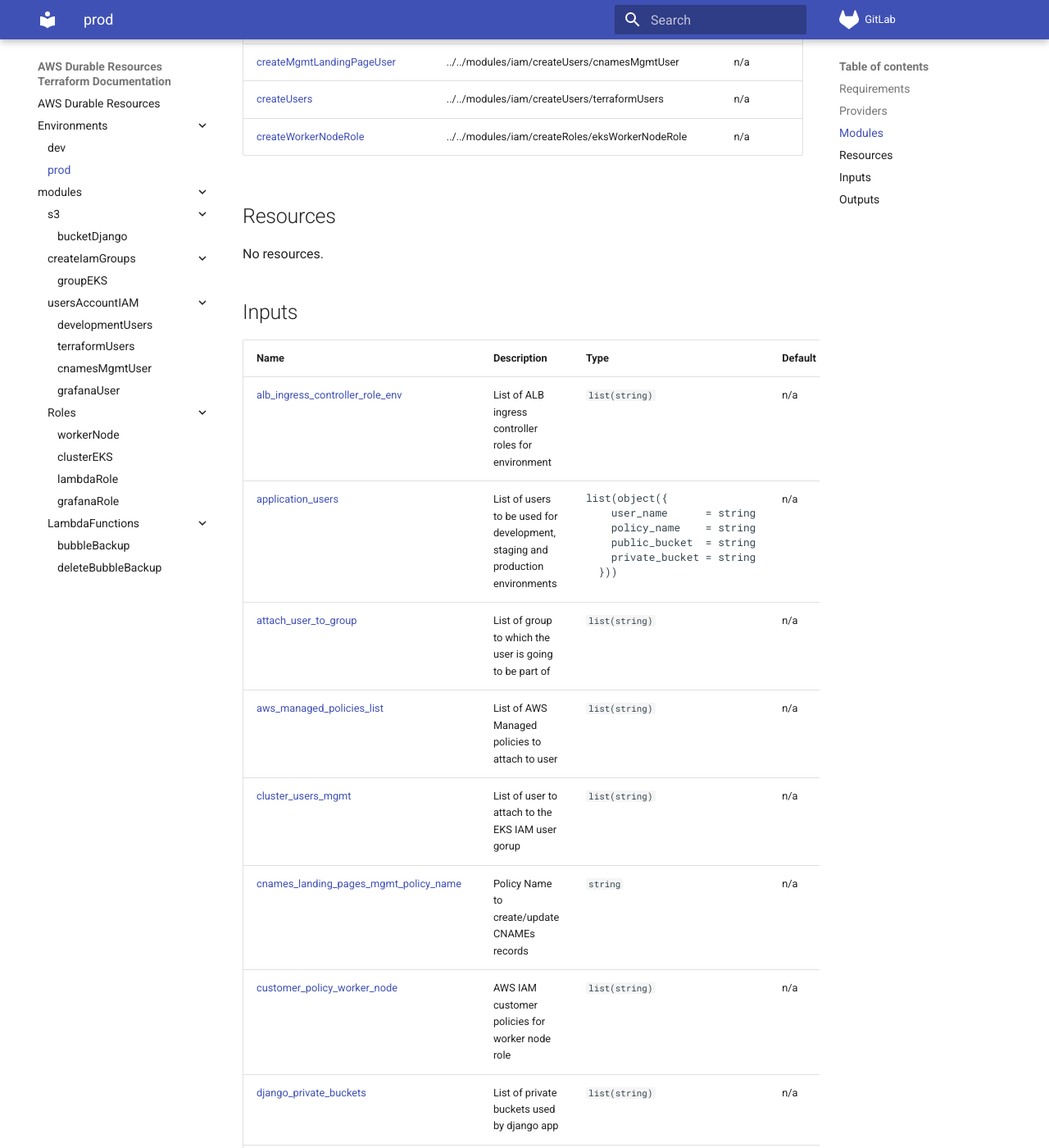
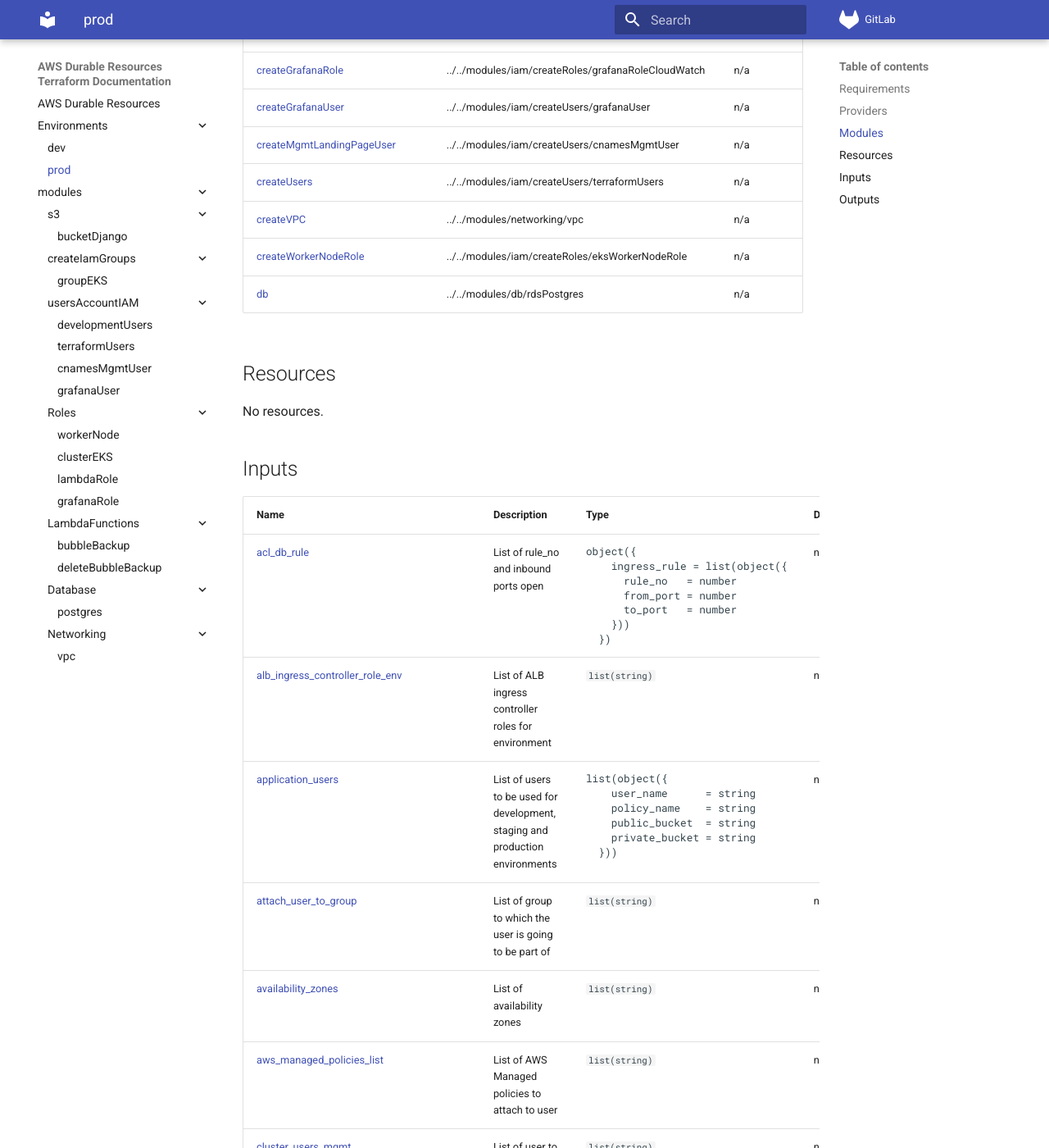
Before and after one commit to marcodv/durable_resources, an MkDocs documentation site: the page built from docs/prod.md, in a window 1280 px wide and 1400 px high, scrolled down 1307 px. Shown: the whole window at 82% size. Built offline with MkDocs 1.6.1 and Material for MkDocs 9.7.7, drawn with Linux system fonts in a browser that asks for light colours; some of the changed text lies outside the part shown.

Commit message:
add prod db and vpc peering

```diff
--- a/docs/prod.md
+++ b/docs/prod.md
@@ -15,6 +15,9 @@ This is the list of durable resources created for **Prod environment**
 - Cluster Group management users
 - Django apps IAM accounts
 - S3 public and private bucket to be used by IAM accounts
+- Prod Postgres DB
+- VPC where setup prod db
+- VPC peering between vpcs
 
 ## Requirements
 
@@ -39,7 +42,9 @@ No providers.
 | <a name="module_createGrafanaUser"></a> [createGrafanaUser](#module\_createGrafanaUser) | ../../modules/iam/createUsers/grafanaUser | n/a |
 | <a name="module_createMgmtLandingPageUser"></a> [createMgmtLandingPageUser](#module\_createMgmtLandingPageUser) | ../../modules/iam/createUsers/cnamesMgmtUser | n/a |
 | <a name="module_createUsers"></a> [createUsers](#module\_createUsers) | ../../modules/iam/createUsers/terraformUsers | n/a |
+| <a name="module_createVPC"></a> [createVPC](#module\_createVPC) | ../../modules/networking/vpc | n/a |
 | <a name="module_createWorkerNodeRole"></a> [createWorkerNodeRole](#module\_createWorkerNodeRole) | ../../modules/iam/createRoles/eksWorkerNodeRole | n/a |
+| <a name="module_db"></a> [db](#module\_db) | ../../modules/db/rdsPostgres | n/a |
 
 ## Resources
 
@@ -49,13 +54,18 @@ No resources.
 
 | Name | Description | Type | Default | Required |
 |------|-------------|------|---------|:--------:|
+| <a name="input_acl_db_rule"></a> [acl\_db\_rule](#input\_acl\_db\_rule) | List of rule\_no and inbound ports open | <pre>object({<br>    ingress_rule = list(object({<br>      rule_no   = number<br>      from_port = number<br>      to_port   = number<br>    }))<br>  })</pre> | n/a | yes |
 | <a name="input_alb_ingress_controller_role_env"></a> [alb\_ingress\_controller\_role\_env](#input\_alb\_ingress\_controller\_role\_env) | List of ALB ingress controller roles for environment | `list(string)` | n/a | yes |
 | <a name="input_application_users"></a> [application\_users](#input\_application\_users) | List of users to be used for development, staging and production environments | <pre>list(object({<br>    user_name      = string<br>    policy_name    = string<br>    public_bucket  = string<br>    private_bucket = string<br>  }))</pre> | n/a | yes |
 | <a name="input_attach_user_to_group"></a> [attach\_user\_to\_group](#input\_attach\_user\_to\_group) | List of group to which the user is going to be part of | `list(string)` | n/a | yes |
+| <a name="input_availability_zones"></a> [availability\_zones](#input\_availability\_zones) | List of availability zones | `list(string)` | n/a | yes |
 | <a name="input_aws_managed_policies_list"></a> [aws\_managed\_policies\_list](#input\_aws\_managed\_policies\_list) | List of AWS Managed policies to attach to user | `list(string)` | n/a | yes |
 | <a name="input_cluster_users_mgmt"></a> [cluster\_users\_mgmt](#input\_cluster\_users\_mgmt) | List of user to attach to the EKS IAM user gorup | `list(string)` | n/a | yes |
 | <a name="input_cnames_landing_pages_mgmt_policy_name"></a> [cnames\_landing\_pages\_mgmt\_policy\_name](#input\_cnames\_landing\_pages\_mgmt\_policy\_name) | Policy Name to create/update CNAMEs records | `string` | n/a | yes |
 | <a name="input_customer_policy_worker_node"></a> [customer\_policy\_worker\_node](#input\_customer\_policy\_worker\_node) | AWS IAM customer policies for worker node role | `list(string)` | n/a | yes |
+| <a name="input_db_private_subnets_cidr"></a> [db\_private\_subnets\_cidr](#input\_db\_private\_subnets\_cidr) | List of private subnets for DB | `list(string)` | `[]` | no |
+| <a name="input_db_sg"></a> [db\_sg](#input\_db\_sg) | DB Security group id | `string` | `""` | no |
+| <a name="input_db_subnet_ids"></a> [db\_subnet\_ids](#input\_db\_subnet\_ids) | List of private subnets for DB | `list(string)` | `[]` | no |
 | <a name="input_django_private_buckets"></a> [django\_private\_buckets](#input\_django\_private\_buckets) | List of private buckets used by django app | `list(string)` | n/a | yes |
 | <a name="input_django_public_buckets"></a> [django\_public\_buckets](#input\_django\_public\_buckets) | List of public buckets used by django app | `list(string)` | n/a | yes |
 | <a name="input_eks_cluster_management_list_policies"></a> [eks\_cluster\_management\_list\_policies](#input\_eks\_cluster\_management\_list\_policies) | List of the policies to associate to the cluster management group | <pre>list(object({<br>    name        = string<br>    path        = string<br>    description = string<br>  }))</pre> | n/a | yes |
@@ -72,9 +82,11 @@ No resources.
 | <a name="input_lambda_role_delete_bubble_backup"></a> [lambda\_role\_delete\_bubble\_backup](#input\_lambda\_role\_delete\_bubble\_backup) | Role name for lambda function to call the Bubble backup deletion script | `string` | n/a | yes |
 | <a name="input_manage_hosted_zone_policy"></a> [manage\_hosted\_zone\_policy](#input\_manage\_hosted\_zone\_policy) | Policy to manage hosted zone | `string` | n/a | yes |
 | <a name="input_read_only_billing_policy"></a> [read\_only\_billing\_policy](#input\_read\_only\_billing\_policy) | Policy to view dashboard metrics for Grafana | `string` | n/a | yes |
+| <a name="input_sg_db_rule"></a> [sg\_db\_rule](#input\_sg\_db\_rule) | List of open ports for inbound connections | `list(string)` | n/a | yes |
 | <a name="input_terraform_user_access_backend_list_policies"></a> [terraform\_user\_access\_backend\_list\_policies](#input\_terraform\_user\_access\_backend\_list\_policies) | List of CUSTOM policies for access to tf state backend | <pre>list(object({<br>    name        = string<br>    path        = string<br>    description = string<br>  }))</pre> | n/a | yes |
 | <a name="input_type_resource"></a> [type\_resource](#input\_type\_resource) | Tag applied to each resources created in dev env | `string` | n/a | yes |
 | <a name="input_user_name_mgmt_landing_page"></a> [user\_name\_mgmt\_landing\_page](#input\_user\_name\_mgmt\_landing\_page) | Username used to update CNAMEs Records for HubSpot LandingPages | `string` | n/a | yes |
+| <a name="input_vpc_cidr_block"></a> [vpc\_cidr\_block](#input\_vpc\_cidr\_block) | VPC Cidr Block | `string` | n/a | yes |
 | <a name="input_worker_node_role"></a> [worker\_node\_role](#input\_worker\_node\_role) | Name of the worker node role | `string` | n/a | yes |
 
 ## Outputs
--- a/mkdocs.yml
+++ b/mkdocs.yml
@@ -31,3 +31,7 @@ nav:
         - LambdaFunctions:
             - bubbleBackup: 'bubbleBackup.md'
             - deleteBubbleBackup: 'bubbleDeleteOldBackup.md'
+        - Database:
+            - postgres: 'rdsPostgres.md'
+        - Networking:
+            - vpc: 'vpc.md'
```
Also changed, not shown: docs/dev.md (+6 -0 lines), docs/rdsPostgres.md (added, +55 -0 lines), docs/vpc.md (added, +57 -0 lines), 5 other files.
